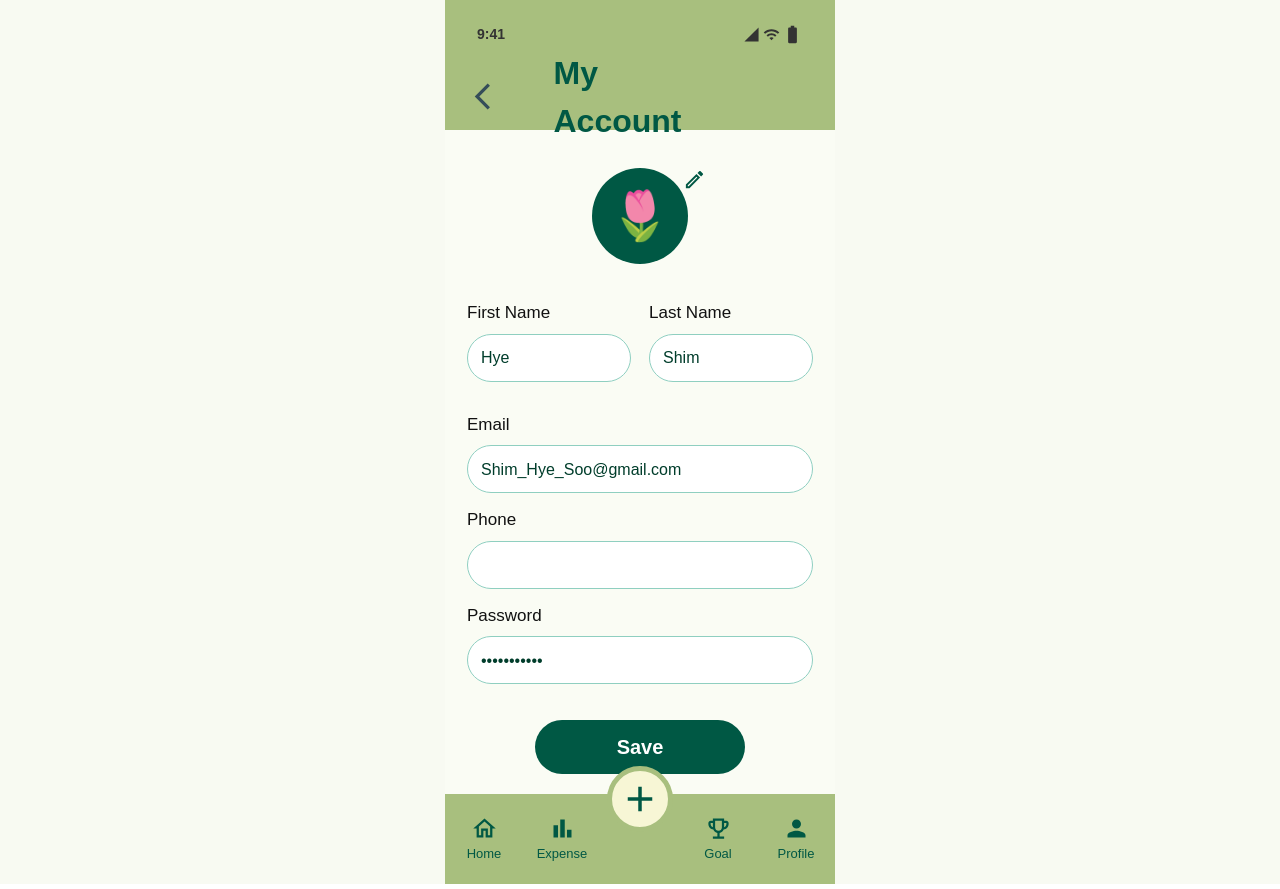
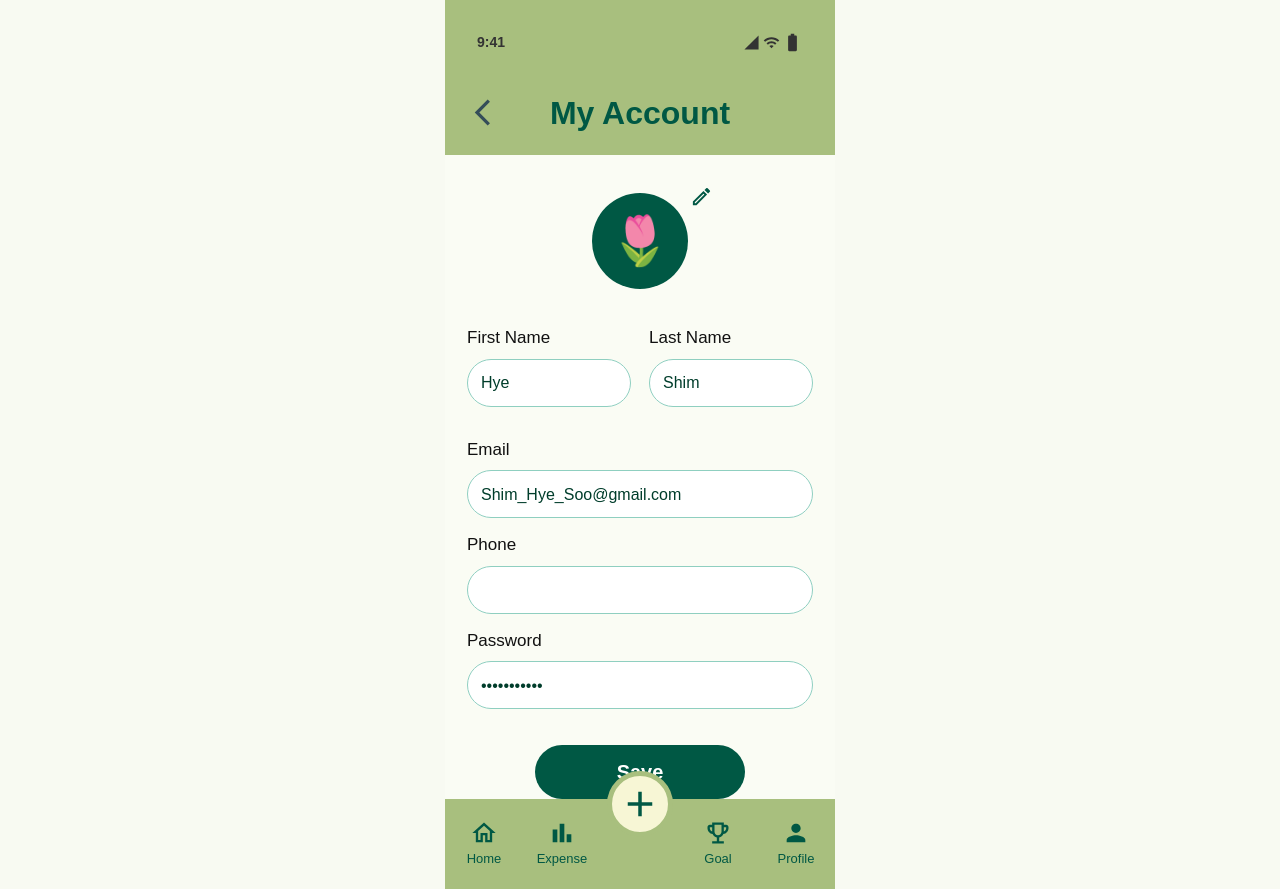
Before and after one commit to G4-Expense-Tracker/4G-Expense-Tracker, a React (Vite) app in the folder canopy-FRONTEND/: page /account in a window 1280 px wide. Built offline with nearby package versions, Linux system fonts and the light colour scheme.

Commit message:
DEV-76 changes the structure of the code for my account page

```diff
--- a/canopy-FRONTEND/src/components/profile_pages/account/AccountPage.jsx
+++ b/canopy-FRONTEND/src/components/profile_pages/account/AccountPage.jsx
@@ -32,22 +32,23 @@ export default function AccountPage() {
         color: "#005844",
       }}
     >
-      {/* Top Green Header */}
+      {/* Header */}
       <Box
         sx={{
           bgcolor: "#A8BF7E",
           px: "22px",
           pt: "24px",
-          pb: "18px",
+          pb: "20px",
         }}
       >
         {/* Status Bar */}
         <Box
           sx={{
+            height: 36,
             display: "flex",
             justifyContent: "space-between",
             alignItems: "center",
-            mb: "36px",
+            mb: "30px",
             px: "10px",
           }}
         >
@@ -63,7 +64,14 @@ export default function AccountPage() {
         </Box>
 
         {/* Back + Title */}
-        <Box sx={{ position: "relative", display: "flex", alignItems: "center" }}>
+        <Box
+          sx={{
+            position: "relative",
+            height: 45,
+            display: "flex",
+            alignItems: "center",
+          }}
+        >
           <IconButton onClick={() => navigate("/main")} sx={{ p: 0 }}>
             <ArrowBackIosNewIcon sx={{ fontSize: 31, color: "#344D59" }} />
           </IconButton>
@@ -76,6 +84,7 @@ export default function AccountPage() {
               fontSize: 32,
               fontWeight: 800,
               color: "#005844",
+              whiteSpace: "nowrap",
             }}
           >
             My Account
@@ -84,14 +93,7 @@ export default function AccountPage() {
       </Box>
 
       {/* Main Content */}
-      <Box
-        sx={{
-          flexGrow: 1,
-          px: "22px",
-          pt: "38px",
-          pb: "20px",
-        }}
-      >
+      <Box sx={{ flexGrow: 1, px: "22px", pt: "38px" }}>
         {/* Profile Icon */}
         <Box sx={{ display: "flex", justifyContent: "center", mb: "36px" }}>
           <Box sx={{ position: "relative" }}>
@@ -104,72 +106,49 @@ export default function AccountPage() {
                 display: "flex",
                 alignItems: "center",
                 justifyContent: "center",
-                fontSize: 48,
               }}
             >
-              🌷
+              <Typography sx={{ fontSize: 48 }}>🌷</Typography>
             </Box>
 
-            <EditOutlinedIcon
+            <IconButton
+              onClick={() => console.log("edit profile image")}
               sx={{
                 position: "absolute",
-                top: 0,
-                right: -18,
-                fontSize: 23,
-                color: "#005844",
+                top: -8,
+                right: -25,
+                p: 0,
               }}
-            />
+            >
+              <EditOutlinedIcon sx={{ fontSize: 23, color: "#005844" }} />
+            </IconButton>
           </Box>
         </Box>
 
-        {/* Name Inputs */}
+        {/* First + Last Name */}
         <Box sx={{ display: "flex", gap: "18px", mb: "14px" }}>
           <Box sx={{ flex: 1 }}>
-            <Typography sx={{ fontSize: 17, mb: "8px", color: "#111" }}>
-              First Name
-            </Typography>
-            <TextField
-              fullWidth
-              defaultValue="Hye"
-              sx={inputStyle}
-            />
+            <Typography sx={labelStyle}>First Name</Typography>
+            <TextField fullWidth defaultValue="Hye" sx={smallInputStyle} />
           </Box>
 
           <Box sx={{ flex: 1 }}>
-            <Typography sx={{ fontSize: 17, mb: "8px", color: "#111" }}>
-              Last Name
-            </Typography>
-            <TextField
-              fullWidth
-              defaultValue="Shim"
-              sx={inputStyle}
-            />
+            <Typography sx={labelStyle}>Last Name</Typography>
+            <TextField fullWidth defaultValue="Shim" sx={smallInputStyle} />
           </Box>
         </Box>
 
-        {/* Email */}
-        <Typography sx={{ fontSize: 17, mb: "8px", color: "#111" }}>
-          Email
-        </Typography>
+        <Typography sx={labelStyle}>Email</Typography>
         <TextField
           fullWidth
           defaultValue="Shim_Hye_Soo@gmail.com"
           sx={{ ...inputStyle, mb: "14px" }}
         />
 
-        {/* Phone */}
-        <Typography sx={{ fontSize: 17, mb: "8px", color: "#111" }}>
-          Phone
-        </Typography>
-        <TextField
-          fullWidth
-          sx={{ ...inputStyle, mb: "14px" }}
-        />
+        <Typography sx={labelStyle}>Phone</Typography>
+        <TextField fullWidth sx={{ ...inputStyle, mb: "14px" }} />
 
-        {/* Password */}
-        <Typography sx={{ fontSize: 17, mb: "8px", color: "#111" }}>
-          Password
-        </Typography>
+        <Typography sx={labelStyle}>Password</Typography>
         <TextField
           fullWidth
           type="password"
@@ -177,9 +156,9 @@ export default function AccountPage() {
           sx={{ ...inputStyle, mb: "36px" }}
         />
 
-        {/* Save Button */}
         <Box sx={{ display: "flex", justifyContent: "center" }}>
           <Button
+            onClick={() => navigate("/main")}
             sx={{
               width: 210,
               height: 54,
@@ -200,7 +179,7 @@ export default function AccountPage() {
         </Box>
       </Box>
 
-      {/* Bottom Navigation */}
+      {/* Bottom Nav */}
       <Box
         sx={{
           height: 90,
@@ -212,11 +191,20 @@ export default function AccountPage() {
           color: "#005844",
         }}
       >
-        <NavItem icon={<HomeOutlinedIcon />} label="Home" />
-        <NavItem icon={<BarChartOutlinedIcon />} label="Expense" />
+        <NavItem
+          icon={<HomeOutlinedIcon />}
+          label="Home"
+          onClick={() => navigate("/main")}
+        />
 
-        {/* Middle Add Button */}
+        <NavItem
+          icon={<BarChartOutlinedIcon />}
+          label="Expense"
+          onClick={() => navigate("/expense")}
+        />
+
         <Box
+          onClick={() => navigate("/add")}
           sx={{
             position: "absolute",
             top: -28,
@@ -230,6 +218,7 @@ export default function AccountPage() {
             alignItems: "center",
             justifyContent: "center",
             border: "5px solid #A8BF7E",
+            cursor: "pointer",
           }}
         >
           <AddIcon sx={{ fontSize: 42, color: "#005844" }} />
@@ -237,12 +226,27 @@ export default function AccountPage() {
 
         <Box sx={{ width: 58 }} />
 
-        <NavItem icon={<EmojiEventsOutlinedIcon />} label="Goal" />
-        <NavItem icon={<PersonIcon />} label="Profile" />
+        <NavItem
+          icon={<EmojiEventsOutlinedIcon />}
+          label="Goal"
+          onClick={() => navigate("/goal")}
+        />
+
+        <NavItem
+          icon={<PersonIcon />}
+          label="Profile"
+          onClick={() => navigate("/account")}
+        />
       </Box>
     </Box>
   );
 }
+
+const labelStyle = {
+  fontSize: 17,
+  mb: "8px",
+  color: "#111",
+};
 
 const inputStyle = {
   "& .MuiOutlinedInput-root": {
@@ -250,41 +254,45 @@ const inputStyle = {
     borderRadius: "30px",
     bgcolor: "#fff",
     fontSize: 16,
-
     "& fieldset": {
       borderColor: "#8FCFC0",
     },
-
     "&:hover fieldset": {
       borderColor: "#009D7A",
     },
-
     "&.Mui-focused fieldset": {
       borderColor: "#005844",
     },
   },
 };
 
-function NavItem({ icon, label }) {
+const smallInputStyle = {
+  ...inputStyle,
+};
+
+function NavItem({ icon, label, onClick }) {
   return (
     <Box
+      onClick={onClick}
       sx={{
         width: 58,
         textAlign: "center",
-        fontSize: 13,
         color: "#005844",
+        cursor: "pointer",
       }}
     >
       <Box
         sx={{
+          height: 30,
           "& svg": {
-            fontSize: 27,
+            fontSize: 28,
           },
         }}
       >
         {icon}
       </Box>
-      <Typography sx={{ fontSize: 13, mt: "-4px" }}>{label}</Typography>
+
+      <Typography sx={{ fontSize: 13 }}>{label}</Typography>
     </Box>
   );
 }
```
